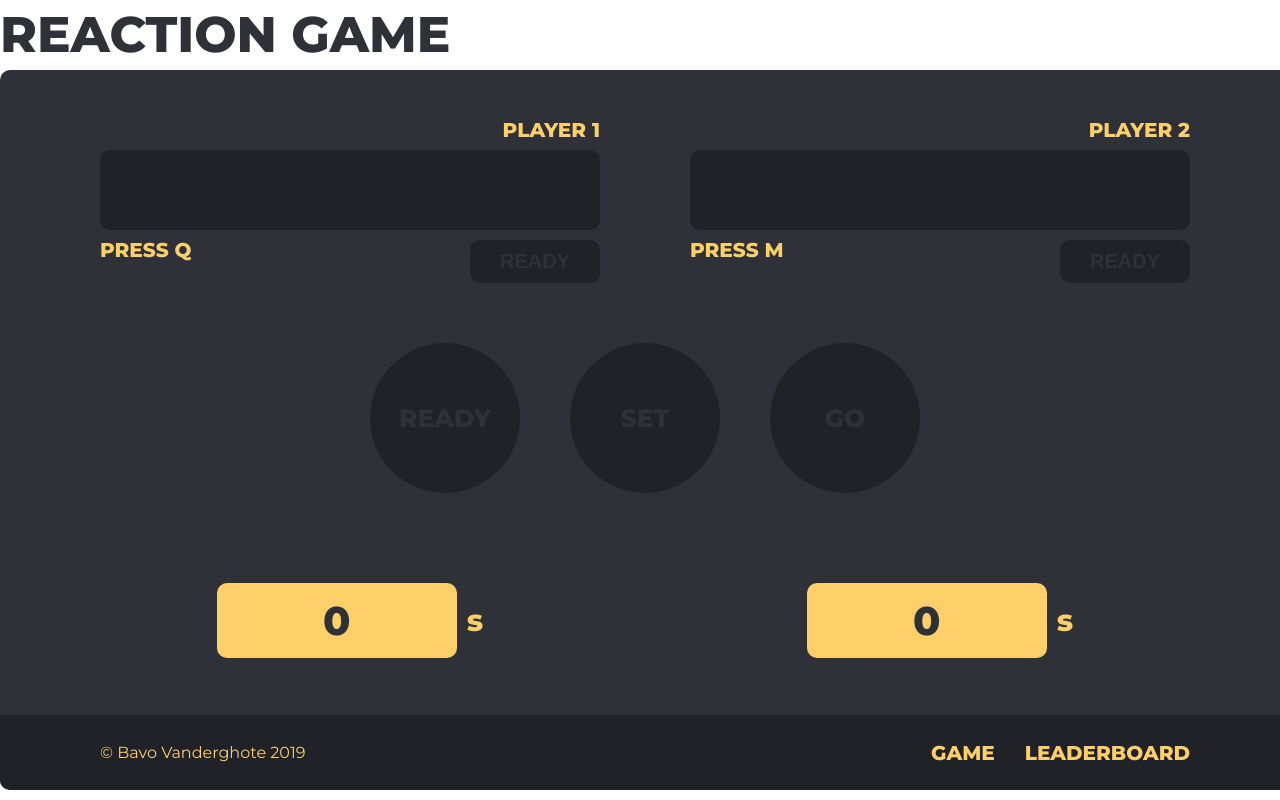
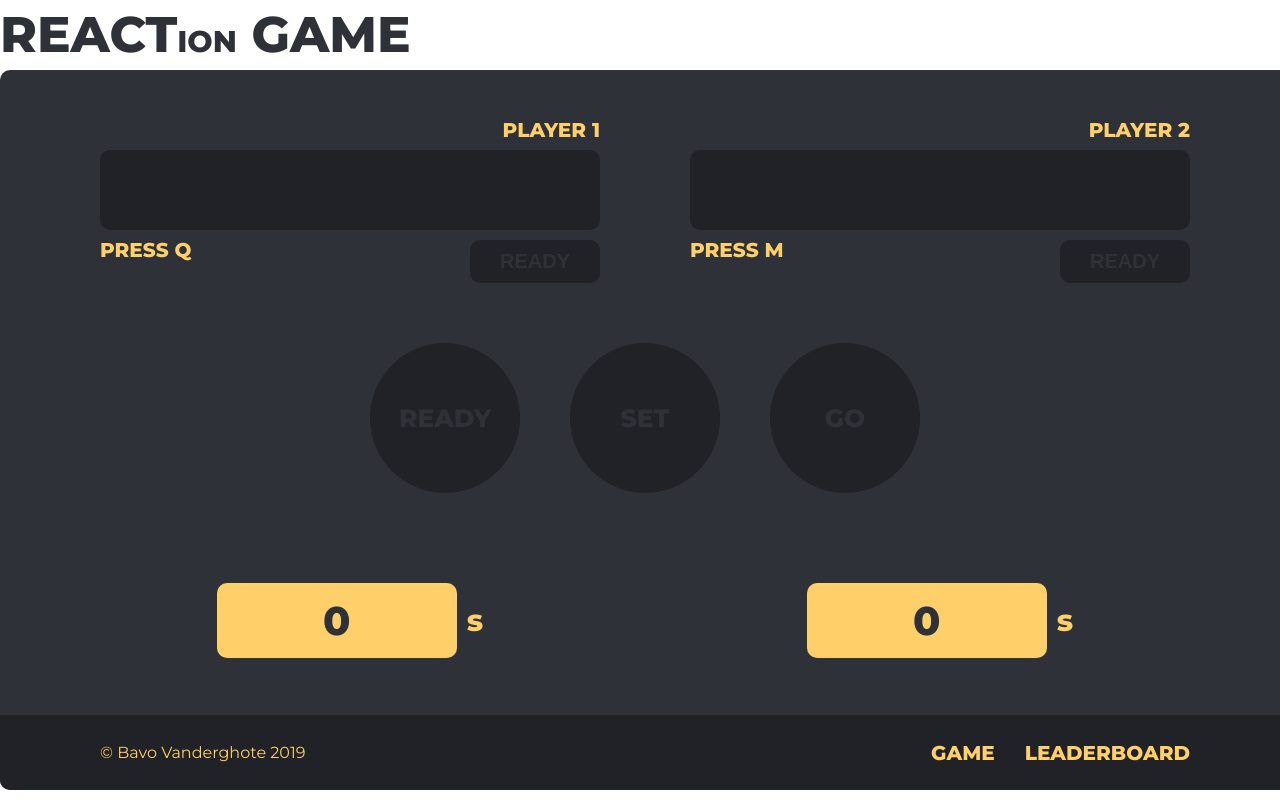
Before and after one commit to BavoVanderghote/react-reflex-game, a React (Create React App) app in the folder client/: page / in a window 1280 px wide. Built offline with nearby package versions, Linux system fonts and the light colour scheme; no server answers.

Commit message:
aanpassing titel

```diff
--- a/client/src/containers/App.js
+++ b/client/src/containers/App.js
@@ -12,7 +12,9 @@ class App extends Component {
       // <main className={styles.layout}>
       <>
         <header>
-          <h1 className={styles.title}>Reaction game</h1>
+          <h1 className={styles.title}>
+            React<span className={styles.titleInset}>ion</span> game
+          </h1>
         </header>
         <main className={styles.layout}>
           <Switch>
--- a/client/src/containers/App.module.css
+++ b/client/src/containers/App.module.css
@@ -6,3 +6,7 @@
   composes: banner from "../styles/typo.module.css";
   padding-bottom: 1rem;
 }
+
+.titleInset {
+  font-size: 3rem;
+}
```
